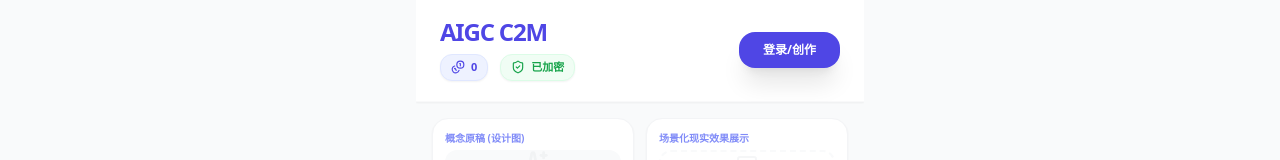
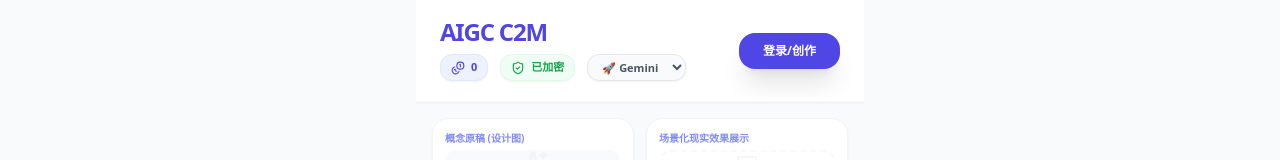
Before and after one commit to markjiang7898/Creative-AI-Studio, a React (Vite) app: page / in a window 1280 px wide. Shown: the top 160 px of the page. Built offline with nearby package versions, Linux system fonts and the light colour scheme.

Commit message:
Add Qianwen API support as backup option

```diff
--- a/App.tsx
+++ b/App.tsx
@@ -8,12 +8,14 @@ import {
   User as UserIcon, Palette, Eye, RotateCcw, ShieldCheck
 } from 'lucide-react';
 import { GoogleGenAI } from "@google/genai";
+import OpenAI from 'openai';
 import { Category, AppLayer, DesignState, User, SavedArtwork, OrderStatus, CartItem } from './types';
 import { CATEGORIES, DESIGN_STYLES } from './constants';
 
 const App: React.FC = () => {
   const [activeLayer, setActiveLayer] = useState<AppLayer>(AppLayer.DESIGN);
   const [user, setUser] = useState<User>({ phone: '', points: 0, gold: 0, isLoggedIn: false });
+  const [aiProvider, setAiProvider] = useState<'gemini' | 'qianwen'>('gemini');
   const [showLogin, setShowLogin] = useState(false);
   const [showPay, setShowPay] = useState(false);
   const [zoomedImage, setZoomedImage] = useState<string | null>(null);
@@ -49,11 +51,19 @@ const App: React.FC = () => {
   const leadTimeInfo = useMemo(() => `${3 + (currentMaterial?.timeOffset || 0)}-${5 + (currentMaterial?.timeOffset || 0)}个工作日`, [currentMaterial]);
 
   useEffect(() => {
-    const apiKey = process.env.API_KEY || import.meta.env.VITE_GEMINI_API_KEY;
-    if (!apiKey) {
-      console.warn("API_KEY missing - please configure GEMINI_API_KEY in environment variables");
+    const geminiKey = process.env.API_KEY || import.meta.env.VITE_GEMINI_API_KEY;
+    const qianwenKey = import.meta.env.VITE_QIANWEN_API_KEY;
+
+    if (!geminiKey && !qianwenKey) {
+      console.warn("❌ No API Key configured - please configure GEMINI_API_KEY or QIANWEN_API_KEY");
     } else {
-      console.log("✅ API Key configured");
+      if (geminiKey) console.log("✅ Gemini API Key configured");
+      if (qianwenKey) console.log("✅ Qianwen API Key configured");
+
+      // Auto-switch to Qianwen if Gemini is not available
+      if (!geminiKey && qianwenKey) {
+        setAiProvider('qianwen');
+      }
     }
   }, []);
 
@@ -125,10 +135,17 @@ const App: React.FC = () => {
   // 场景化渲染逻辑核心
   const handleFinalPreview = async () => {
     if (!design.artworkUrl) return;
+
+    // Qianwen doesn't support image generation
+    if (aiProvider === 'qianwen') {
+      alert("⚠️ 千问API不支持图片生成，请切换到 Gemini");
+      return;
+    }
+
     setIsPreviewing(true);
     try {
       const apiKey = process.env.API_KEY || import.meta.env.VITE_GEMINI_API_KEY;
-      if (!apiKey) throw new Error("API Key not configured");
+      if (!apiKey) throw new Error("Gemini API Key not configured");
       const ai = new GoogleGenAI({ apiKey });
       const colorName = currentCategory?.options.colors?.find(c => c.id === selectedColorId)?.name || '白色';
 
@@ -172,10 +189,50 @@ const App: React.FC = () => {
     if (user.points < 10) { setShowPay(true); return; }
     if (!design.prompt) return;
 
+    // Use Qianwen to generate enhanced prompt
+    if (aiProvider === 'qianwen') {
+      setIsGenerating(true);
+      try {
+        const qianwenKey = import.meta.env.VITE_QIANWEN_API_KEY;
+        if (!qianwenKey) throw new Error("Qianwen API Key not configured");
+
+        const client = new OpenAI({
+          apiKey: qianwenKey,
+          baseURL: 'https://dashscope.aliyuncs.com/compatible-mode/v1'
+        });
+
+        const completion = await client.chat.completions.create({
+          model: 'qwen-plus',
+          messages: [
+            {
+              role: 'system',
+              content: 'You are a professional product designer. Generate detailed, creative design prompts based on user ideas. Return only the enhanced prompt text.'
+            },
+            {
+              role: 'user',
+              content: `Enhance this product design idea: "${design.prompt}". Make it more detailed and professional for ${currentCategory?.name}.`
+            }
+          ],
+          temperature: 0.7,
+          max_tokens: 500
+        });
+
+        const enhancedPrompt = completion.choices[0]?.message?.content || design.prompt;
+        setDesign(prev => ({ ...prev, prompt: enhancedPrompt }));
+        alert("✅ 千问已优化你的设计描述！现在请切换到 Gemini 生成图片。");
+      } catch (e) {
+        alert("❌ 千问API调用失败: " + (e as Error).message);
+      } finally {
+        setIsGenerating(false);
+      }
+      return;
+    }
+
+    // Use Gemini to generate images
     setIsGenerating(true);
     try {
       const apiKey = process.env.API_KEY || import.meta.env.VITE_GEMINI_API_KEY;
-      if (!apiKey) throw new Error("API Key not configured");
+      if (!apiKey) throw new Error("Gemini API Key not configured");
       const ai = new GoogleGenAI({ apiKey });
       const stylePrompt = DESIGN_STYLES.find(s => s.id === design.style)?.prompt || '';
 
@@ -433,6 +490,14 @@ const App: React.FC = () => {
             <div className="px-2.5 py-1 bg-green-50 text-green-600 rounded-xl flex items-center border border-green-100 shadow-sm">
               <ShieldCheck className="w-3.5 h-3.5 mr-1.5" /><span className="text-[11px] font-black">已加密</span>
             </div>
+            <select
+              value={aiProvider}
+              onChange={(e) => setAiProvider(e.target.value as 'gemini' | 'qianwen')}
+              className="px-2.5 py-1 bg-gray-50 text-gray-600 rounded-xl border border-gray-200 shadow-sm text-[11px] font-black outline-none cursor-pointer"
+            >
+              <option value="gemini">🚀 Gemini</option>
+              <option value="qianwen">☁️ 千问</option>
+            </select>
           </div>
         </div>
         {!user.isLoggedIn ? (
--- a/package.json
+++ b/package.json
@@ -12,7 +12,8 @@
     "react-dom": "^19.2.3",
     "lucide-react": "^0.562.0",
     "react": "^19.2.3",
-    "@google/genai": "^1.34.0"
+    "@google/genai": "^1.34.0",
+    "openai": "^6.15.0"
   },
   "devDependencies": {
     "@types/node": "^22.14.0",
--- a/vite.config.ts
+++ b/vite.config.ts
@@ -12,7 +12,8 @@ export default defineConfig(({ mode }) => {
       plugins: [react()],
       define: {
         'process.env.API_KEY': JSON.stringify(env.GEMINI_API_KEY || env.VITE_GEMINI_API_KEY || ''),
-        'import.meta.env.VITE_GEMINI_API_KEY': JSON.stringify(env.GEMINI_API_KEY || env.VITE_GEMINI_API_KEY || '')
+        'import.meta.env.VITE_GEMINI_API_KEY': JSON.stringify(env.GEMINI_API_KEY || env.VITE_GEMINI_API_KEY || ''),
+        'import.meta.env.VITE_QIANWEN_API_KEY': JSON.stringify(env.QIANWEN_API_KEY || env.VITE_QIANWEN_API_KEY || '')
       },
       resolve: {
         alias: {
```
Also changed, not shown: 2 other files (tests, documents, lock files or other folders).
